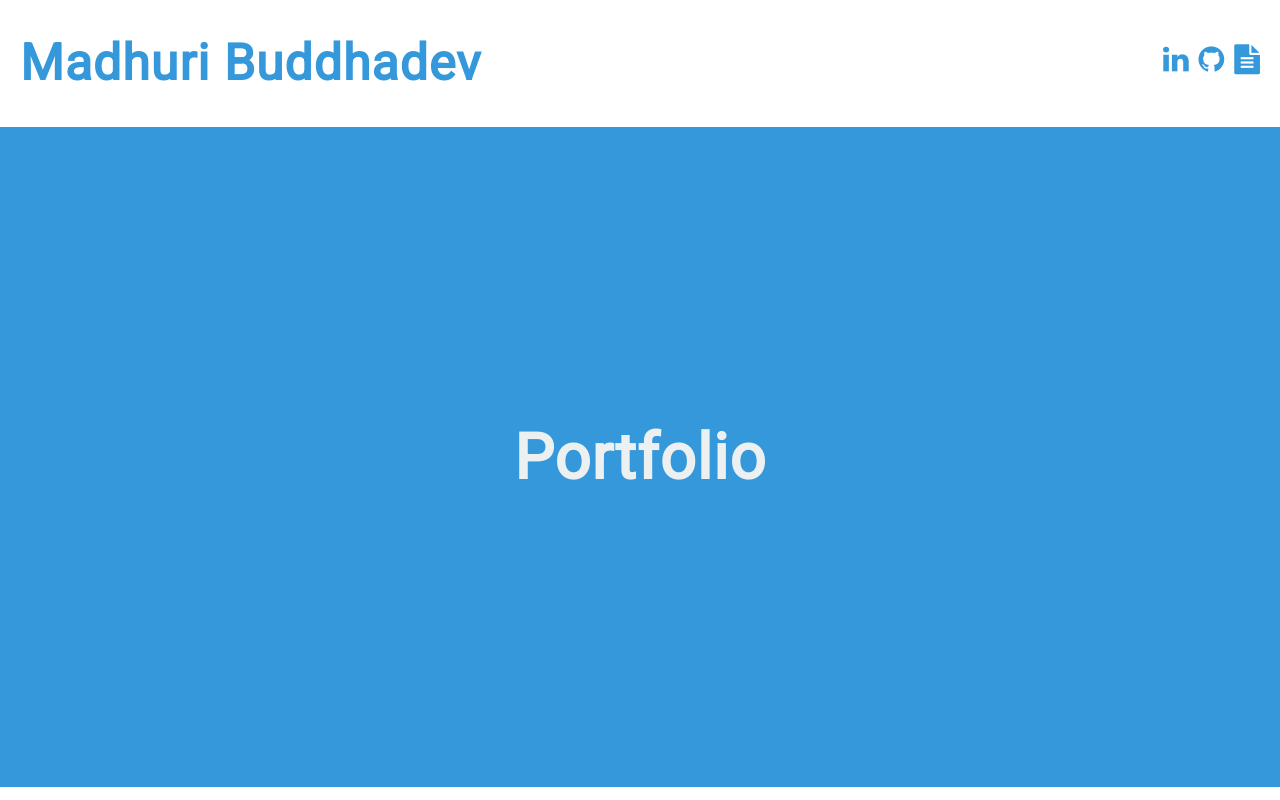
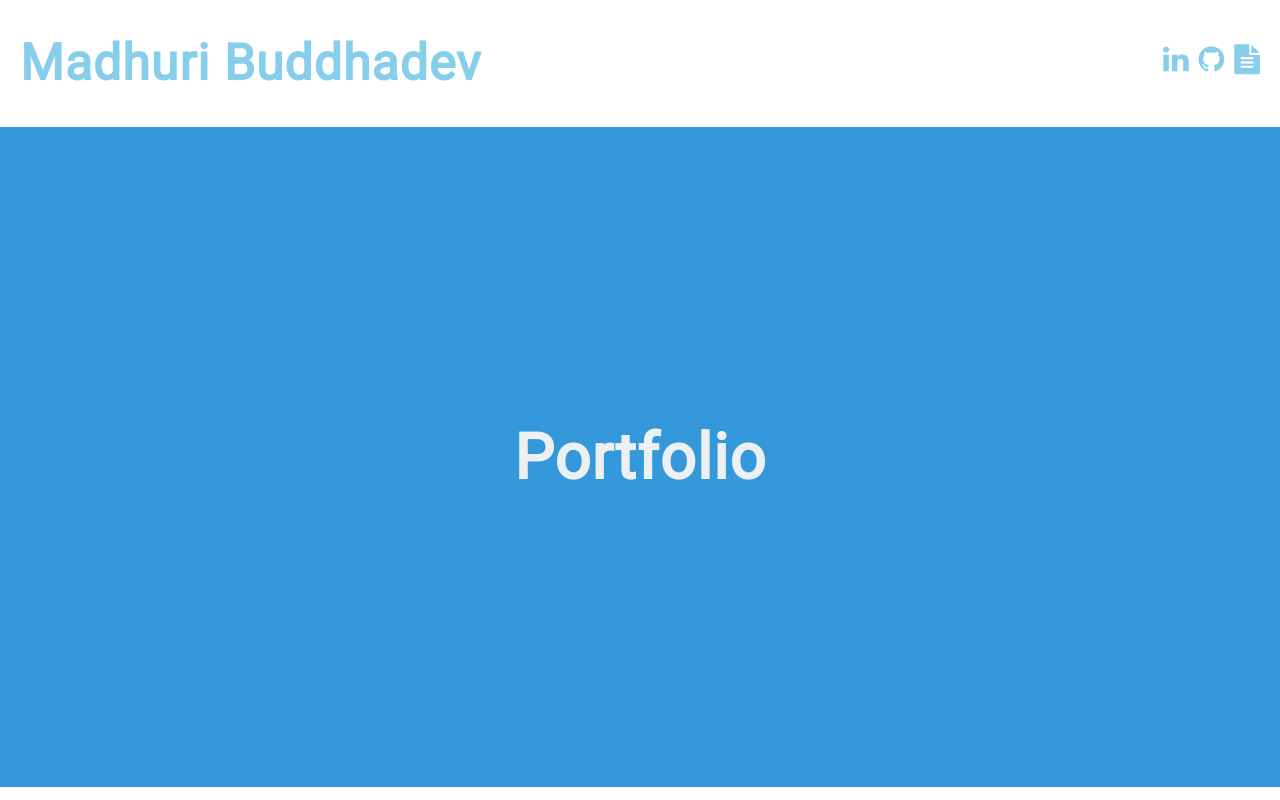
Before and after one commit to Madhuri-Buddhadev/my-portfolio, a plain HTML site: page index.html in a window 1280 px wide. Shown: the top 800 px of the page. Drawn offline with Linux system fonts and the light colour scheme.

Commit message:
css changes

```diff
--- a/styles/main.css
+++ b/styles/main.css
@@ -25,7 +25,7 @@
 }
 
 .color--skyBlue {
-  color: rgb(52, 152, 219);
+color:#87CEEB;
 }
 
 .color--cloud {
```
Also changed, not shown: 1 other file.
